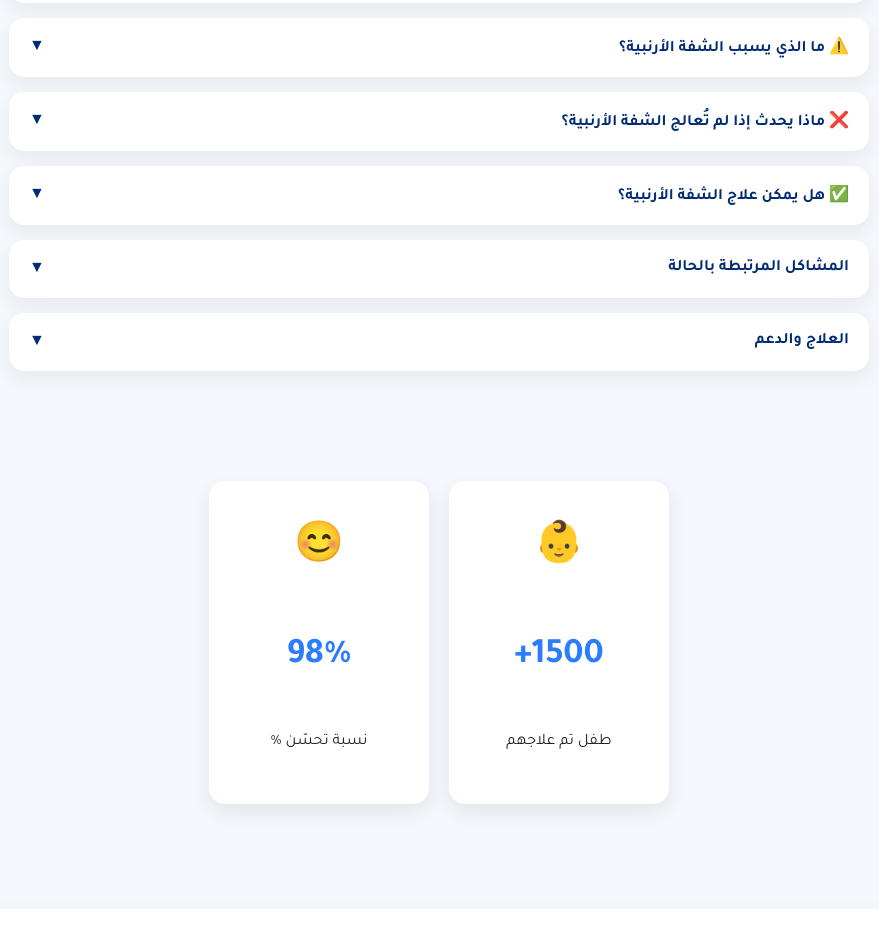
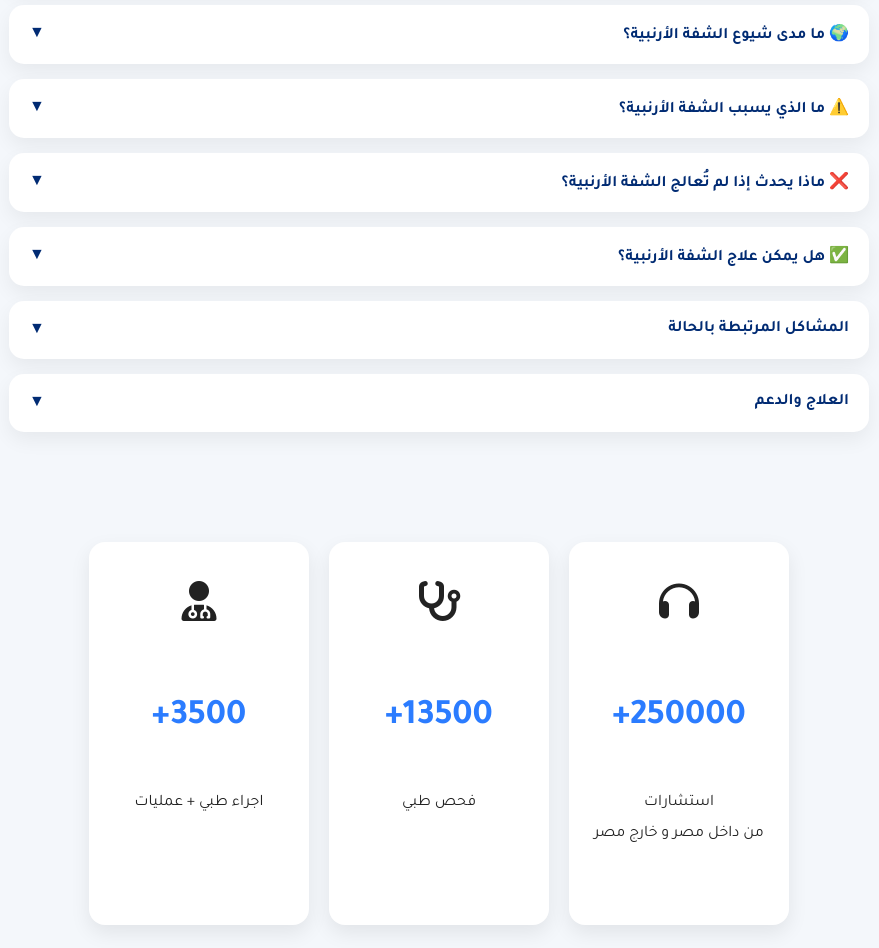
Before and after one commit to mostafa770559/SmailMakers---Egypt, a plain HTML site: page index.html in a window 1280 px wide. Shown: the part 6166-7114 px from the top of the page, without its empty margins (201-1080 px from the left). Drawn offline with Linux system fonts and the light colour scheme.

Commit message:
Update index.html

```diff
--- a/index.html
+++ b/index.html
@@ -120,7 +120,12 @@
 <div class="team-card">
   <img src="mohmed-s3dah-removebg-preview.png" alt="د. محمد سعدة">
   <h3>دكتور/ محمد سعدة</h3>
-  <span>استشاري جراحة الأطفال بالتأمين الصحي</span>
+  <span>استشارى جراحة الأطفال والمناظير
+رئيس قسم جراحة الأطفال
+مستشفى الأطفال التخصصى ببنها
+دكتوراة جراحة الأطفال
+وإصلاح التشوهات الخلقية - طب عين شمس
+الزمالة المصرية لجراحة الأطفال</span>
 </div>
 
 <div class="team-card">
@@ -319,19 +324,25 @@
 </section>
 <section class="impact-section">
   <div class="impact-box">
-    <span class="impact-icon">👶</span>
-    <h3 class="counter" data-target="1500">0</h3>
-    <p>طفل تم علاجهم</p>
+    <span class="impact-icon"><i class="fa-solid fa-headphones"></i></span>
+    <h3 class="counter" data-target="250000">0</h3>
+    <p> استشارات <br>من داخل مصر و خارج مصر </p>
   </div>
 
 
 <section class="impact">
   <div class="impact-box">
-    <span class="impact-icon">😊</span>
-    <h3 class="counter" data-target="98">98</h3>
-    <p>نسبة تحسّن %</p>
+    <span class="impact-icon"><i class="fa-solid fa-stethoscope"></i></span>
+    <h3 class="counter" data-target="13500">98</h3>
+    <p>فحص طبي <br><br><br></p>
   </div>
+
 </section>
+ <div class="impact-box">
+    <span class="impact-icon"><i class="fa-solid fa-user-doctor"></i>
+    <h3 class="counter" data-target="3500">0</h3>
+    <p style="font-size: 16px;">اجراء طبي + عمليات</p>
+  </div>
 </section>
 
 <div id="waModal" class="wa-modal" >
```
